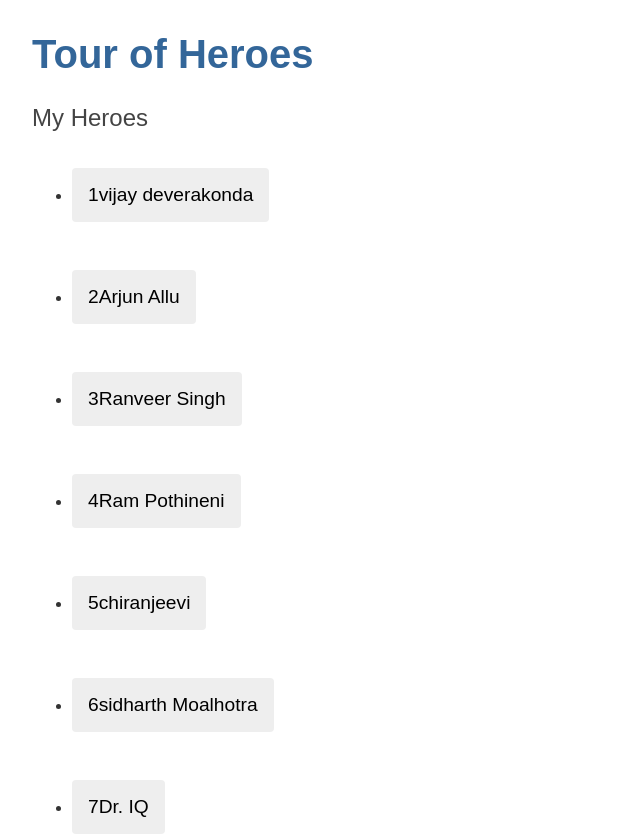
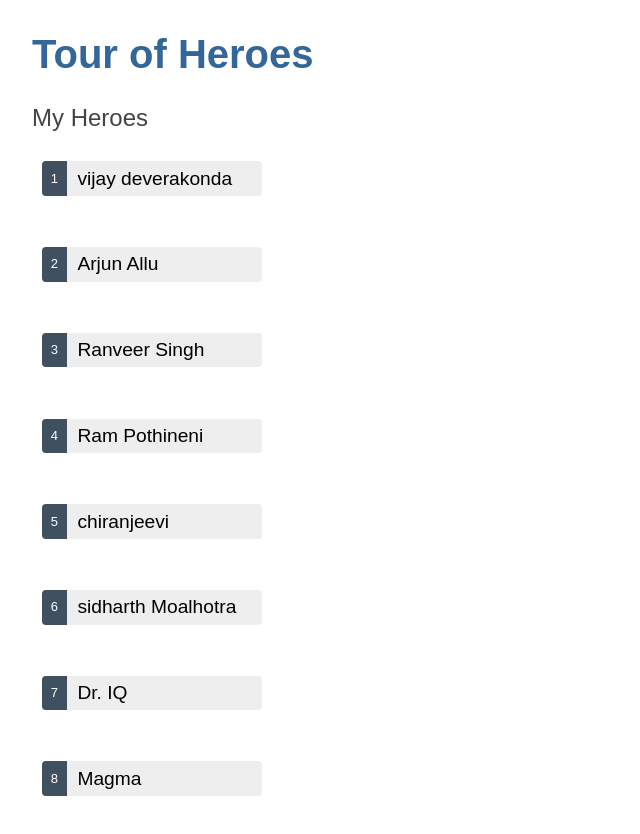
Before and after one commit to Vaishnavisanga11/stackblitz-starters-hvspyw, an Angular app: page / in a window 1280 px wide. Shown: the top 834 px of the page, without its empty margins (0-640 px from the left). Built offline with nearby package versions, Linux system fonts and the light colour scheme.

Commit message:
2 files modified

```diff
--- a/src/app/heroes/heroes.component.css
+++ b/src/app/heroes/heroes.component.css
@@ -0,0 +1,66 @@
+/* HeroesComponent's private CSS styles */
+.heroes {
+  margin: 0 0 2em 0;
+  list-style-type: none;
+  padding: 0;
+  width: 15em;
+}
+
+.heroes li {
+  display: flex;
+}
+
+.heroes button {
+  flex: 1;
+  cursor: pointer;
+  position: relative;
+  left: 0;
+  background-color: #eee;
+  margin: 0.5em;
+  padding: 0;
+  border-radius: 4px;
+  display: flex;
+  align-items: stretch;
+  height: 1.8em;
+}
+
+.heroes button:hover {
+  color: #2c3a41;
+  background-color: #e6e6e6;
+  left: 0.1em;
+}
+
+.heroes button:active {
+  background-color: #525252;
+  color: #fafafa;
+}
+
+.heroes button.selected {
+  background-color: black;
+  color: white;
+}
+
+.heroes button.selected:hover {
+  background-color: #505050;
+  color: white;
+}
+
+.heroes button.selected:active {
+  background-color: black;
+  color: white;
+}
+
+.heroes .badge {
+  display: inline-block;
+  font-size: small;
+  color: white;
+  padding: 0.8em 0.7em 0 0.7em;
+  background-color: #405061;
+  line-height: 1em;
+  margin-right: 0.8em;
+  border-radius: 4px 0 0 4px;
+}
+
+.heroes .name {
+  align-self: center;
+}
--- a/src/app/heroes/heroes.component.ts
+++ b/src/app/heroes/heroes.component.ts
@@ -15,6 +15,9 @@
   @Input() hero!: Hero;
 
   constructor() {}
+  getEven() {
+    return this.hero.id % 2 != 0;
+  }
 
   ngOnInit() {}
 }
```
